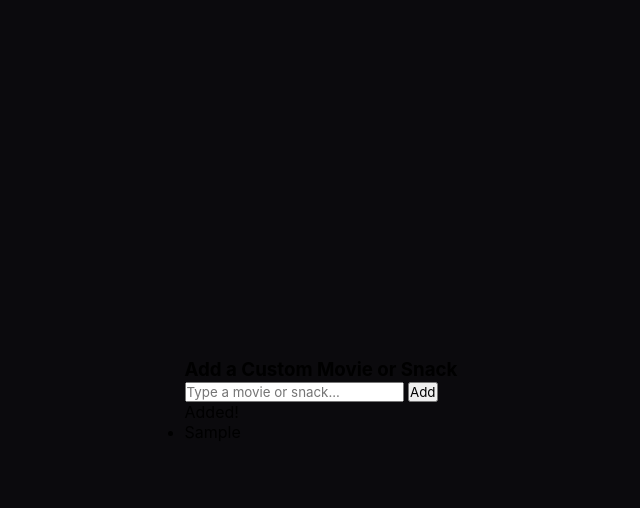
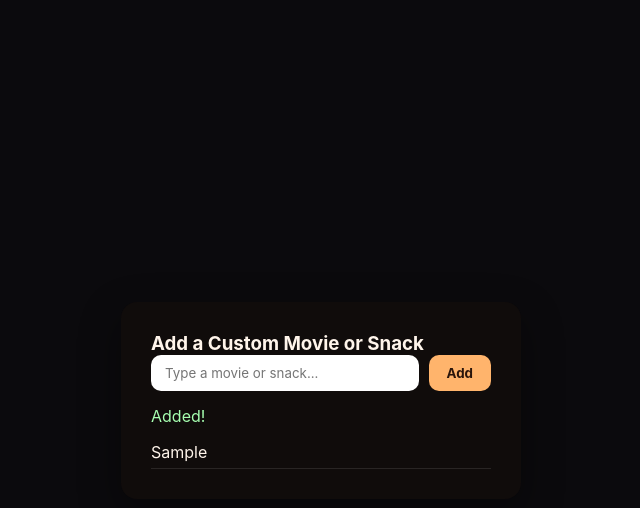
Before and after one commit to efe-ozalp/movienight, a website: page voteroom.html in a window 1280 px wide. Both pictures are taken after typing "Sample" into the empty fields and a click on the button "Add". Shown: the whole page, without its empty margins (319-959 px from the left). Drawn offline with Linux system fonts and the light colour scheme.

Commit message:
fixes changes to the join room button etc.

```diff
--- a/styles.css
+++ b/styles.css
@@ -1,4 +1,7 @@
-/* Reset */
+/* ------------------------------------------------ */
+/* RESET + BASE STYLES */
+/* ------------------------------------------------ */
+
 * {
     margin: 0;
     padding: 0;
@@ -17,7 +20,10 @@ body {
     position: relative;
 }
 
-/* Warm Glow Overlay */
+/* ------------------------------------------------ */
+/* HOMEPAGE BACKGROUND OVERLAY */
+/* ------------------------------------------------ */
+
 .background-overlay {
     position: absolute;
     top: 0;
@@ -34,7 +40,10 @@ body {
     z-index: 0;
 }
 
-/* Main Container */
+/* ------------------------------------------------ */
+/* HOMEPAGE CONTENT */
+/* ------------------------------------------------ */
+
 .container {
     z-index: 10;
     text-align: center;
@@ -42,7 +51,6 @@ body {
     padding: 20px;
 }
 
-/* Title */
 .title {
     font-size: 4rem;
     color: #fff8f0;
@@ -51,7 +59,6 @@ body {
     margin-bottom: 20px;
 }
 
-/* Subtitle */
 .subtitle {
     font-size: 1.2rem;
     color: #fce9d6;
@@ -85,7 +92,6 @@ body {
     box-shadow: 0 12px 28px rgba(255, 180, 110, 0.4);
 }
 
-/* Subtle Hover Themes */
 .btn.create:hover {
     background: linear-gradient(135deg, #ffe5ba, #ffc17c);
 }
@@ -94,9 +100,9 @@ body {
     background: linear-gradient(135deg, #ffd6c2, #ff9f8b);
 }
 
-/* --------------------------- */
-/* JOIN ROOM PAGE — NO CURTAINS */
-/* --------------------------- */
+/* ------------------------------------------------ */
+/* JOIN ROOM PAGE */
+/* ------------------------------------------------ */
 
 .join-body {
     background: #0b0a0d;
@@ -107,17 +113,17 @@ body {
     align-items: center;
     position: relative;
 
-    /* warm background glow */
+    /* warm cinema glow */
     background-image:
         radial-gradient(circle at 20% 25%, rgba(255, 195, 130, 0.15), transparent 45%),
         radial-gradient(circle at 80% 75%, rgba(255, 150, 100, 0.12), transparent 45%),
         url("https://images.unsplash.com/photo-1524985069026-dd778a71c7b4?auto=format&fit=crop&w=2000&q=80");
     background-size: cover;
     background-position: center;
-    filter: brightness(0.55) blur(0px);
+    filter: brightness(0.55);
 }
 
-/* Container */
+/* Join container */
 .join-container {
     z-index: 10;
     text-align: center;
@@ -134,19 +140,15 @@ body {
     to   { opacity: 1; transform: translateY(0); }
 }
 
-/* Title */
 .join-title {
     color: #fff5eb;
     font-size: 3rem;
     margin-bottom: 25px;
+    text-align: center;
     text-shadow: 0 5px 15px rgba(0, 0, 0, 0.45);
 }
 
 /* Text input */
-    text-shadow: 0 5px 15px rgba(0, 0, 0, 0.4);
-}
-
-/* Text field */
 .room-input {
     width: 260px;
     padding: 14px 18px;
@@ -179,25 +181,89 @@ body {
     box-shadow: 0 12px 22px rgba(255, 170, 100, 0.35);
 }
 
-/* Top-left Back Button */s
+/* Back Button */
 .back-btn {
     position: absolute;
     top: 20px;
     left: 20px;
-
     background: transparent;
     border: none;
     font-size: 1.1rem;
     font-weight: 600;
     color: #fce9d6;
     cursor: pointer;
-
     opacity: 0.75;
+    text-decoration: underline;
     transition: opacity 0.2s ease, transform 0.2s ease;
-    text-decoration: underline;
 }
 
 .back-btn:hover {
     opacity: 1;
     transform: translateX(-3px);
 }
+
+/* ------------------------------------------------ */
+/* VOTE ROOM */
+/* ------------------------------------------------ */
+
+.custom-option-container {
+    width: 400px;
+    background: rgba(20, 15, 12, 0.65);
+    padding: 30px;
+    border-radius: 16px;
+    box-shadow: 0 15px 40px rgba(0,0,0,0.4);
+    backdrop-filter: blur(4px);
+    color: #fff5eb;
+}
+
+.input-area {
+    display: flex;
+    gap: 10px;
+    margin-bottom: 15px;
+}
+
+.input-area input {
+    flex: 1;
+    padding: 10px 14px;
+    border-radius: 10px;
+    border: none;
+    outline: none;
+}
+
+.input-area button {
+    padding: 10px 18px;
+    border-radius: 10px;
+    border: none;
+    background: #ffb46c;
+    color: #2a150b;
+    cursor: pointer;
+    font-weight: 700;
+    transition: 0.2s;
+}
+
+.input-area button:hover {
+    transform: scale(1.05);
+}
+
+.message {
+    font-size: 1rem;
+    margin-bottom: 10px;
+}
+
+.message.error {
+    color: #ff8b8b;
+}
+
+.message.success {
+    color: #a6ffb0;
+}
+
+.options-list {
+    list-style: none;
+    color: #fff5eb;
+}
+
+.options-list li {
+    padding: 6px 0;
+    border-bottom: 1px solid rgba(255,255,255,0.1);
+}
```
Also changed, not shown: index.html (+3 -2 lines), joinroom.html (+6 -25 lines).
